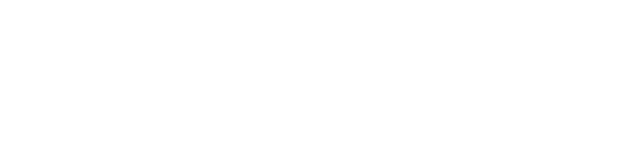
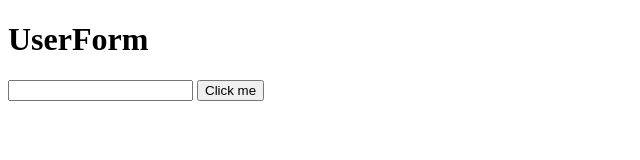
Before and after one commit to Shweta1312/Web_framework_TsProject, a website with bundled scripts: page index.html in a window 1280 px wide. Shown: the whole page, without its empty margins (0-640 px from the left). Built offline with nearby package versions, Linux system fonts and the light colour scheme; data requests are answered from the project's data file.

Commit message:
Rendering html and binding events

```diff
--- a/index.html
+++ b/index.html
@@ -1,6 +1,7 @@
 <!DOCTYPE html>
 <html>
 <body>
+  <div id="root"></div>
   <script src="./src/index.ts"></script>
 </body>
 </html>
--- a/src/index.ts
+++ b/src/index.ts
@@ -1,10 +1,5 @@
-import { Collection } from "./models/Collection";
-import { User, UserProps } from "./models/User";
+import { UserForm } from './views/UserForm';
 
-const collection = User.buildUserCollection();
+const userForm = new UserForm(document.getElementById('root'));
 
-collection.on(('change'),()=>{
-  console.log(collection);
-})
-
-collection.fetch();
+userForm.render();
--- /dev/null
+++ b/src/views/UserForm.ts
@@ -0,0 +1,48 @@
+export class UserForm {
+  constructor(public parent: Element) {}
+
+  template(): string {
+    return `
+    <div>
+      <h1>UserForm</h1>
+      <input />
+      <button>Click me</button>
+    </div>
+    `;
+  }
+
+  eventsMap(): { [key: string]: () => void } {
+    return {
+      'click:button': this.onButtonClick,
+      'mouseenter:h1': this.onHover,
+    };
+  }
+
+  onButtonClick(): void {
+    console.log('Hi there!');
+  }
+
+  onHover(): void {
+    console.log('Hovered over h1');
+  }
+
+  bindEvents(fragment: DocumentFragment): void {
+    const eventsMap = this.eventsMap();
+
+    for (let eventKey in eventsMap) {
+      const [eventName, selector] = eventKey.split(':');
+      fragment.querySelectorAll(selector).forEach((element) => {
+        element.addEventListener(eventName, eventsMap[eventKey]);
+      });
+    }
+  }
+
+  render(): void {
+    const templateElement = document.createElement('template');
+    templateElement.innerHTML = this.template();
+
+    this.bindEvents(templateElement.content);
+
+    this.parent.append(templateElement.content);
+  }
+}
```
Also changed, not shown: dist/index.html, 2 other files.
